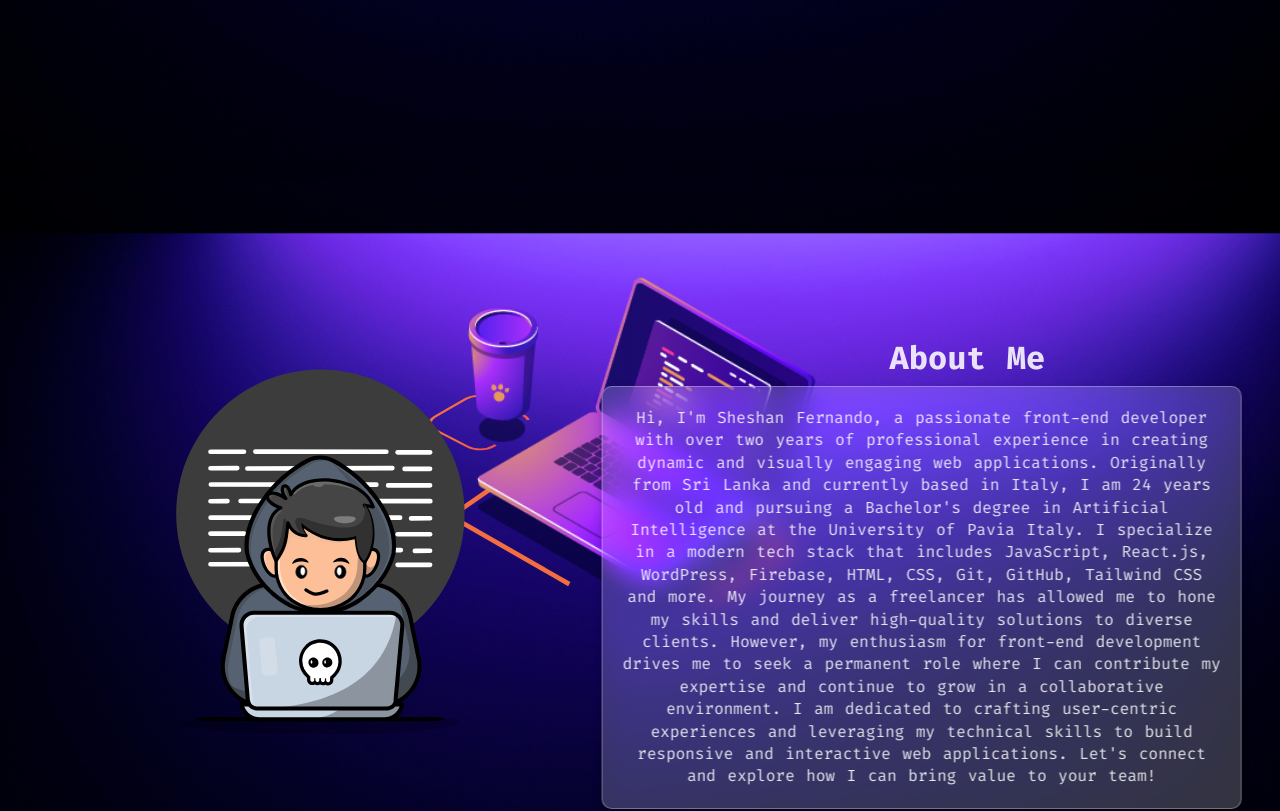
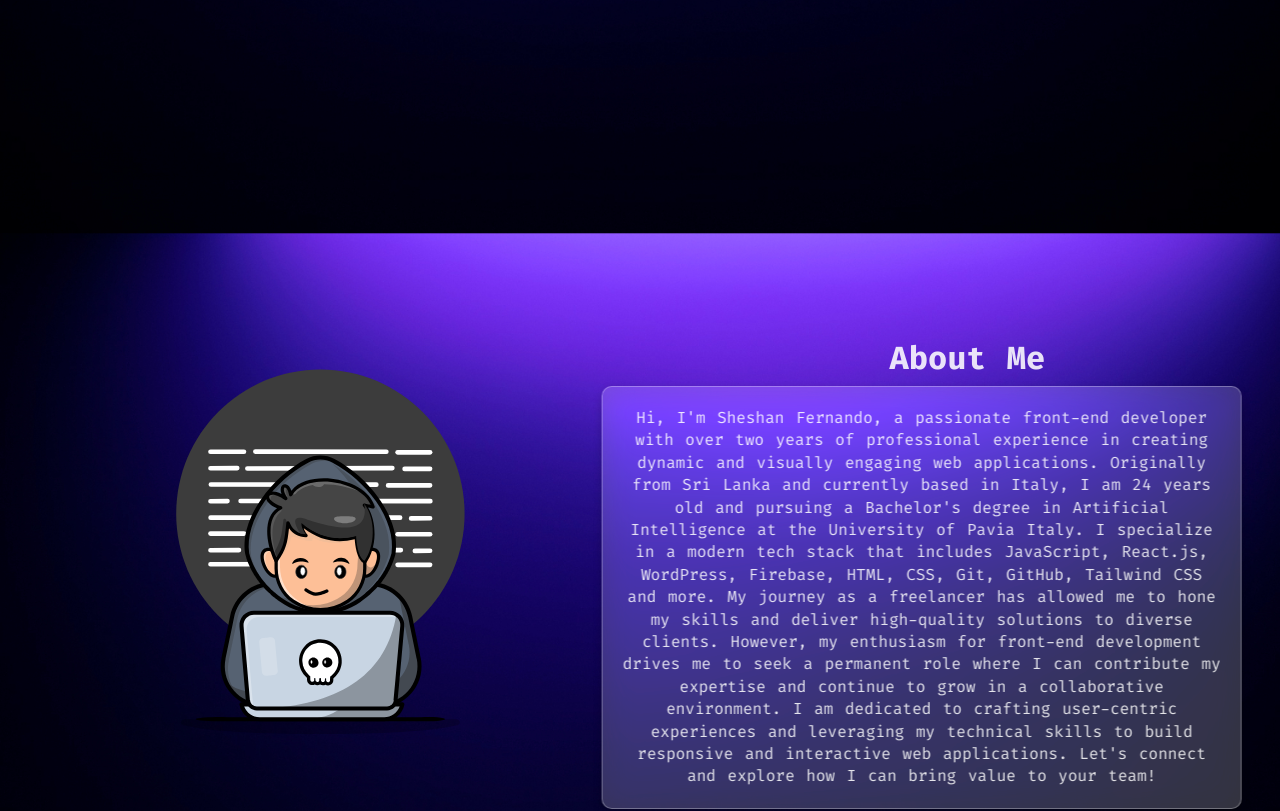
Before and after one commit to SheshanFernando2021/test-portfolio1, a React (Vite) app: page / in a window 1280 px wide. Shown: the part 620-1431 px from the top of the page. Built offline with nearby package versions, Linux system fonts and the light colour scheme.

Commit message:
done for the day

```diff
--- a/src/Components/Hero/hero.css
+++ b/src/Components/Hero/hero.css
@@ -6,7 +6,7 @@
 .hero-container {
   display: flex;
   min-width: 100%;
-  max-height: 80vh;
+  min-height: 100svh;
   background: url('../../assets/background.png');
   background-position: center;
   background-size: cover;
@@ -28,6 +28,10 @@
 .hero-right h1 {
   font-family: 'Fira Code';
   font-size: 2.5rem;
+}
+
+.animMobileHero {
+  display: none;
 }
 
 .hero-right p {
@@ -91,6 +95,14 @@ hr {
 }
 
 @media screen and (max-width: 1466px) {
+  .hero-left {
+    display: none;
+  }
+
+  .animMobileHero {
+    display: block;
+  }
+
   .hero-container {
     display: flex;
     flex-direction: column;
@@ -100,12 +112,10 @@ hr {
     background-position: center;
     background-size: cover;
     background-attachment: fixed;
+    justify-content: center;
+    align-items: center;
+    padding-top: -40%;
   }
-
-  .laptopanimation {
-    margin-top: -20%;
-  }
-
 
   .hero-left p {
     display: none;
@@ -204,13 +214,10 @@ hr {
 }
 
 @media screen and (max-height: 800px) {
-  .hero-left {
-    display: flex;
-    justify-content: center;
-    align-items: center;
-  }
+
 
   .hero-right {
+    width: 100%;
     margin: 0 auto;
     padding: 0;
     left: 0;
```
